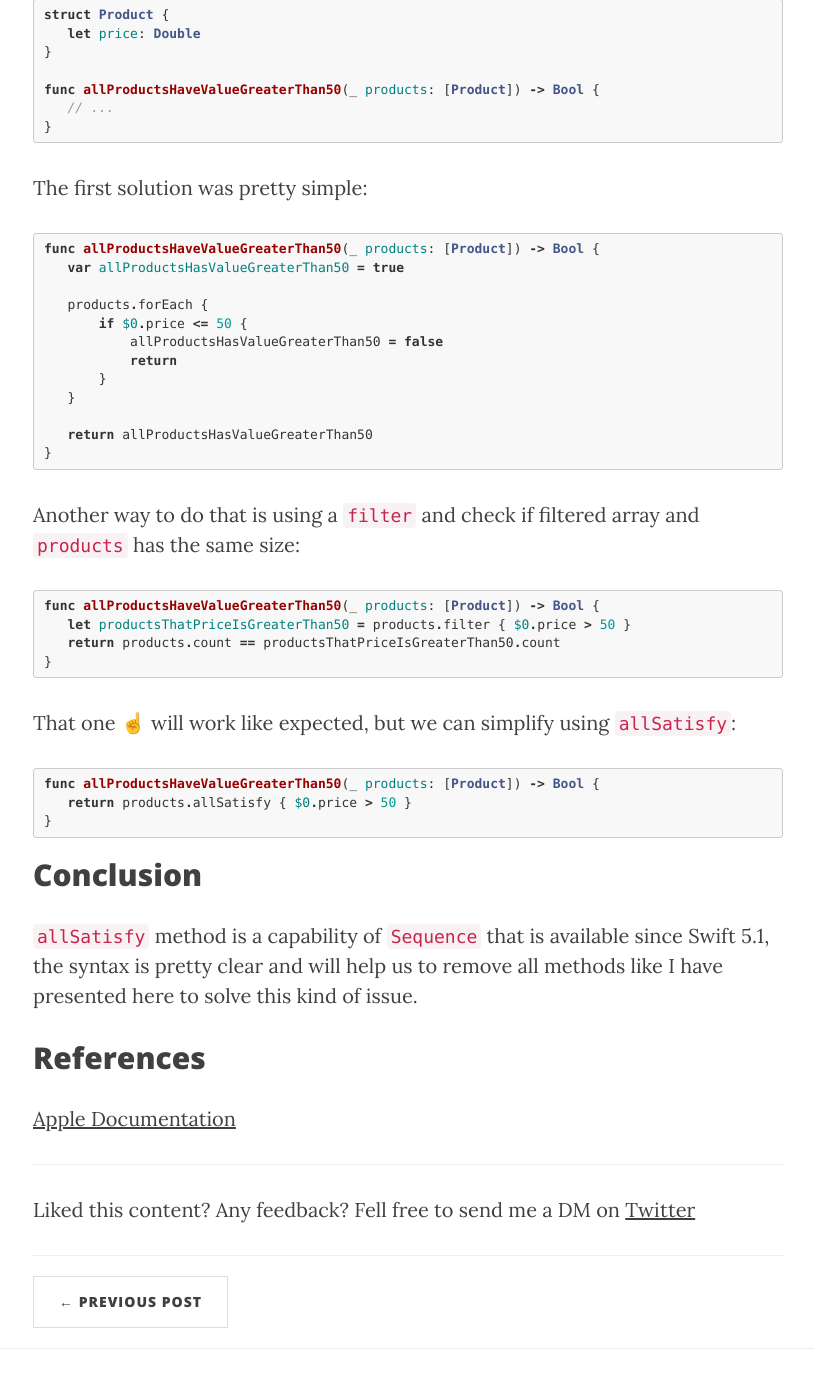
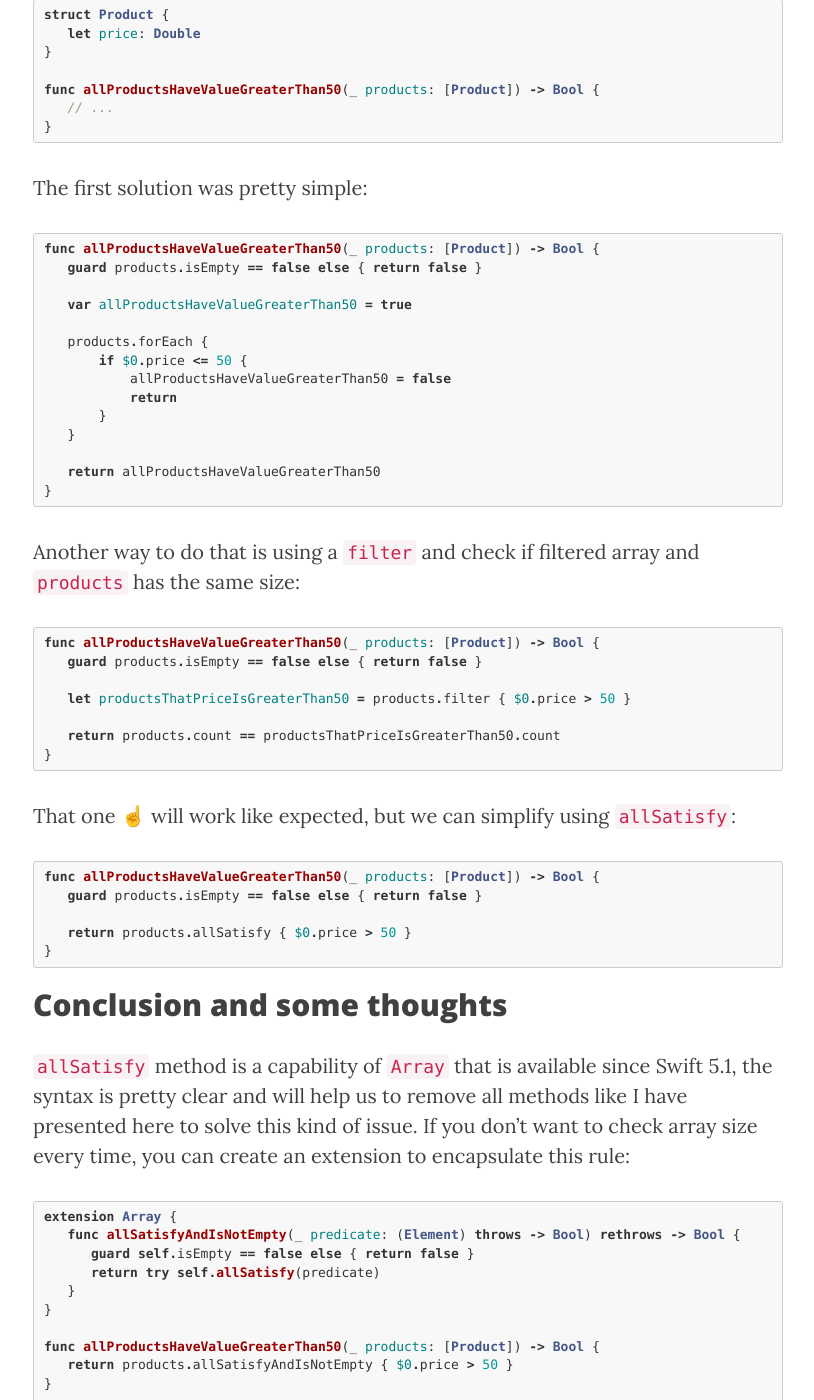
Before and after one commit to serralvo/serralvo.github.io, a Jekyll site: the page built from _posts/2020-10-01-swift-tips-all-satisfy.markdown, in a window 1280 px wide and 1400 px high, scrolled down 729 px. Shown: the whole window, without its empty margins (232-1046 px from the left). Built offline with Jekyll 4.4.1, drawn with Linux system fonts in a browser that asks for light colours; nearby versions of some CDN libraries; some of the changed text lies outside the part shown.

Commit message:
Update and rename 2020-09-21-swift-tips-all-satisfy.markdown to 2020-10-01-swift-tips-all-satisfy.markdown

````diff
--- a/_posts/2020-09-21-swift-tips-all-satisfy.markdown
+++ b/_posts/2020-10-01-swift-tips-all-satisfy.markdown
@@ -24,16 +24,18 @@ The first solution was pretty simple:
 
 ```swift
 func allProductsHaveValueGreaterThan50(_ products: [Product]) -> Bool {
-   var allProductsHasValueGreaterThan50 = true
+   guard products.isEmpty == false else { return false }
+
+   var allProductsHaveValueGreaterThan50 = true
 
    products.forEach {
        if $0.price <= 50 {
-           allProductsHasValueGreaterThan50 = false
+           allProductsHaveValueGreaterThan50 = false
            return
        }
    }
 
-   return allProductsHasValueGreaterThan50
+   return allProductsHaveValueGreaterThan50
 }
 ```
 
@@ -41,7 +43,10 @@ Another way to do that is using a `filter` and check if filtered array and `prod
 
 ```swift
 func allProductsHaveValueGreaterThan50(_ products: [Product]) -> Bool {
+   guard products.isEmpty == false else { return false }
+
    let productsThatPriceIsGreaterThan50 = products.filter { $0.price > 50 }
+
    return products.count == productsThatPriceIsGreaterThan50.count
 }
 ```
@@ -50,13 +55,29 @@ That one ☝️ will work like expected, but we can simplify using `allSatisfy`:
 
 ```swift
 func allProductsHaveValueGreaterThan50(_ products: [Product]) -> Bool {
+   guard products.isEmpty == false else { return false }
+
    return products.allSatisfy { $0.price > 50 }
 }
 ```
 
-## Conclusion
+## Conclusion and some thoughts
 
-`allSatisfy` method is a capability of `Sequence` that is available since Swift 5.1, the syntax is pretty clear and will help us to remove all methods like I have presented here to solve this kind of issue.
+`allSatisfy` method is a capability of `Array` that is available since Swift 5.1, the syntax is pretty clear and will help us to remove all methods like I have presented here to solve this kind of issue. If you don't want to check array size every time, you can create an extension to encapsulate this rule:
+
+```swift
+extension Array {
+   func allSatisfyAndIsNotEmpty(_ predicate: (Element) throws -> Bool) rethrows -> Bool {
+      guard self.isEmpty == false else { return false }
+      return try self.allSatisfy(predicate)
+   }
+}
+
+func allProductsHaveValueGreaterThan50(_ products: [Product]) -> Bool {
+   return products.allSatisfyAndIsNotEmpty { $0.price > 50 }
+}
+
+```
 
 ## References
 
````
Also changed, not shown: other parts of _posts/2020-10-01-swift-tips-all-satisfy.markdown (+1 -1 lines).
